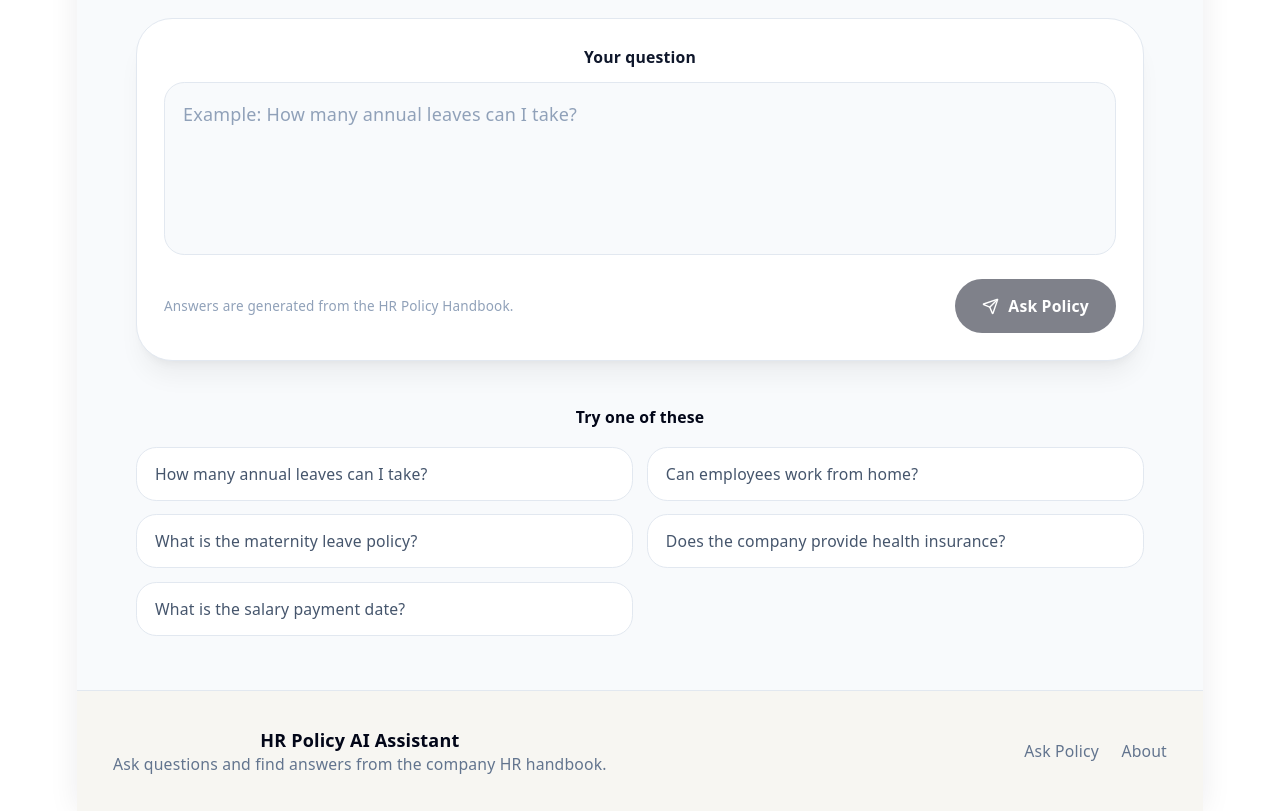
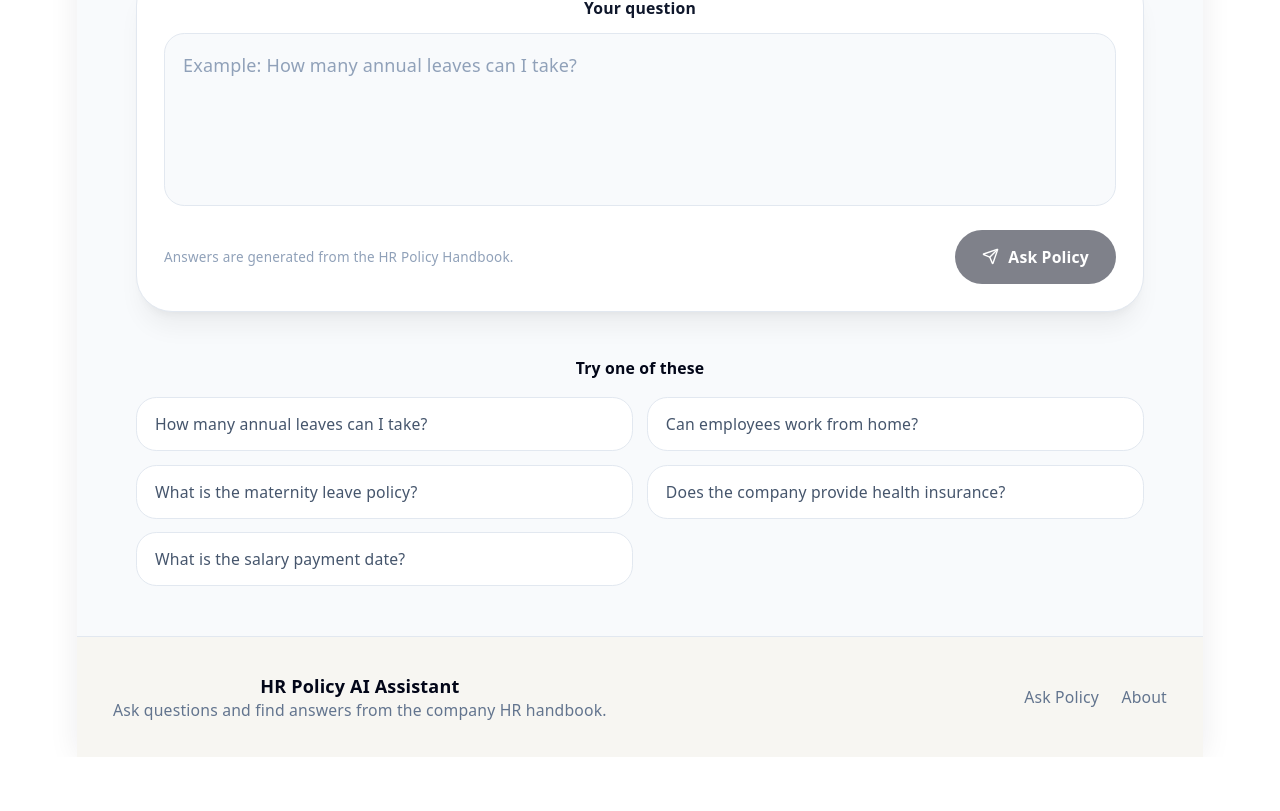
Before and after one commit to Fahimh007/HR-policy, a React app in the folder frontend/: page /ask in a window 1280 px wide. Shown: the part 550-1361 px from the top of the page. After the commit the page ends 1307 px from the top, so only its background shows below. Built offline with nearby package versions, Linux system fonts and the light colour scheme; the HTML template or start-up script is replaced by a standard one.

Commit message:
adjust the alignmemt of ask policy text header.

```diff
--- a/frontend/src/pages/AskPolicy.jsx
+++ b/frontend/src/pages/AskPolicy.jsx
@@ -55,7 +55,7 @@ function AskPolicy() {
   ];
 
   return (
-    <div className="min-h-[calc(100vh-72px)] bg-slate-50 px-5 py-8 sm:px-8 lg:py-12">
+    <div className="min-h-[calc(100vh-72px)] bg-slate-50 px-5 py-8 sm:px-8 lg:py-1">
       <div className="mx-auto max-w-4xl">
         {/* HEADER */}
         <div className="max-w-100%">
@@ -67,7 +67,7 @@ function AskPolicy() {
             Back home
           </Link>
 
-          <div className="mt-10 flex flex-col items-center gap-4 text-center sm:mt-12">
+          <div className="mt-5 flex flex-col items-center gap-4 text-center sm:mt-12">
             <div className="flex h-12 w-12 shrink-0 items-center justify-center rounded-2xl bg-blue-600 text-white shadow-lg shadow-blue-600/20">
               <Bot size={23} />
             </div>
@@ -80,14 +80,15 @@ function AskPolicy() {
               <h1 className="!text-slate-950 text-3xl font-black tracking-tight sm:text-4xl">
                 Ask your policy question.
               </h1>
+              <p className="mx-auto max-w-2xl text-center leading-7 text-slate-500">
+                Ask a question in plain English. The assistant will search the
+                HR Policy Handbook and return the relevant answer with source
+                pages.
+              </p>
             </div>
           </div>
 
-          <p className="mt-5 max-w-2xl leading-7 text-slate-500">
-            Ask a question in plain English. The assistant will search the
-            HR Policy Handbook and return the relevant answer with source
-            pages.
-          </p>
+
         </div>
 
         {/* FORM */}
@@ -141,7 +142,7 @@ function AskPolicy() {
 
         {/* EXAMPLES */}
         {!answer && !loading && (
-          <section className="mt-10">
+          <section className="my-10">
             <p className="text-sm font-bold text-slate-950">
               Try one of these
             </p>
```
Also changed, not shown: 1 other file (tests, documents, lock files or other folders).
